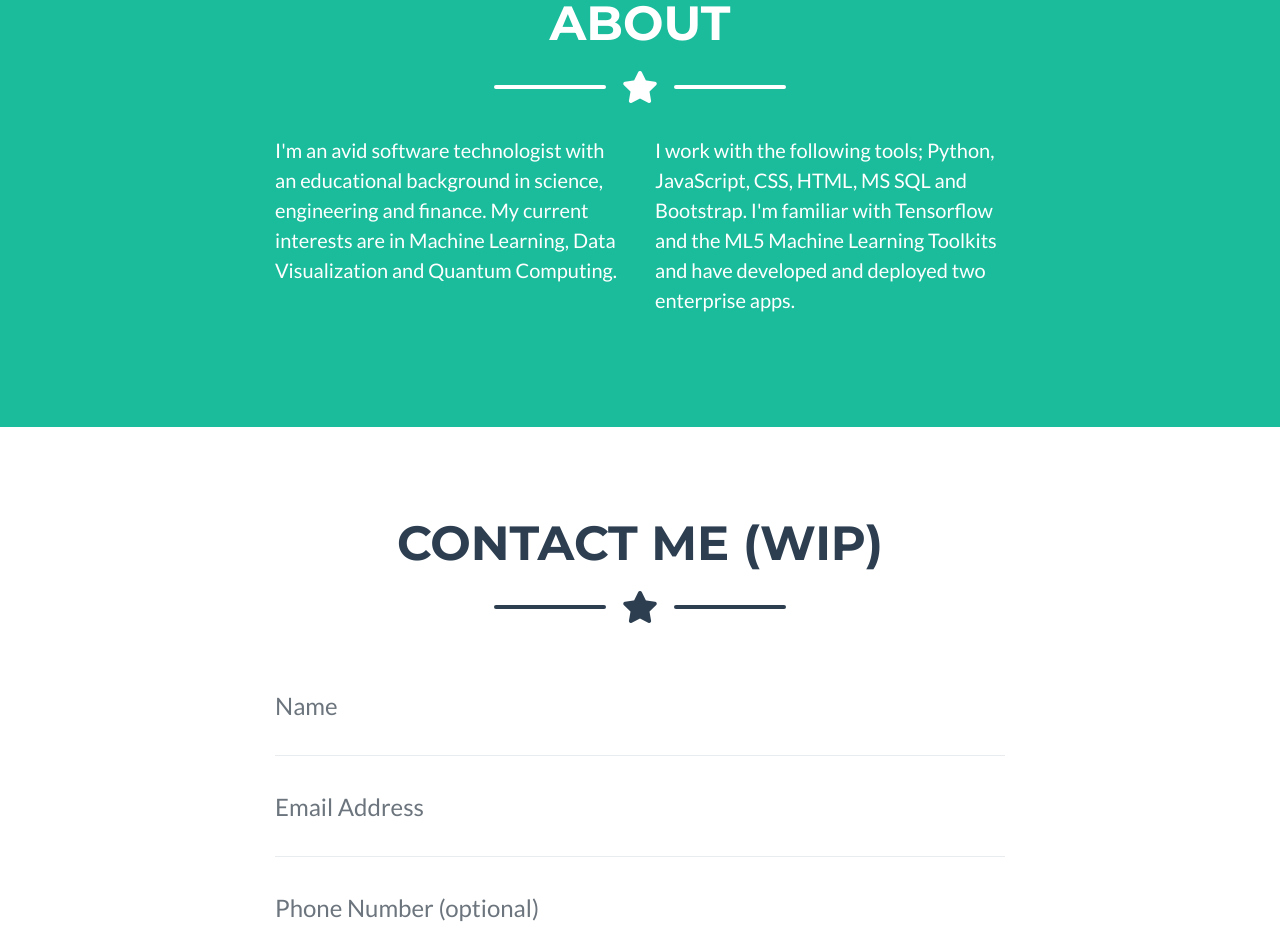
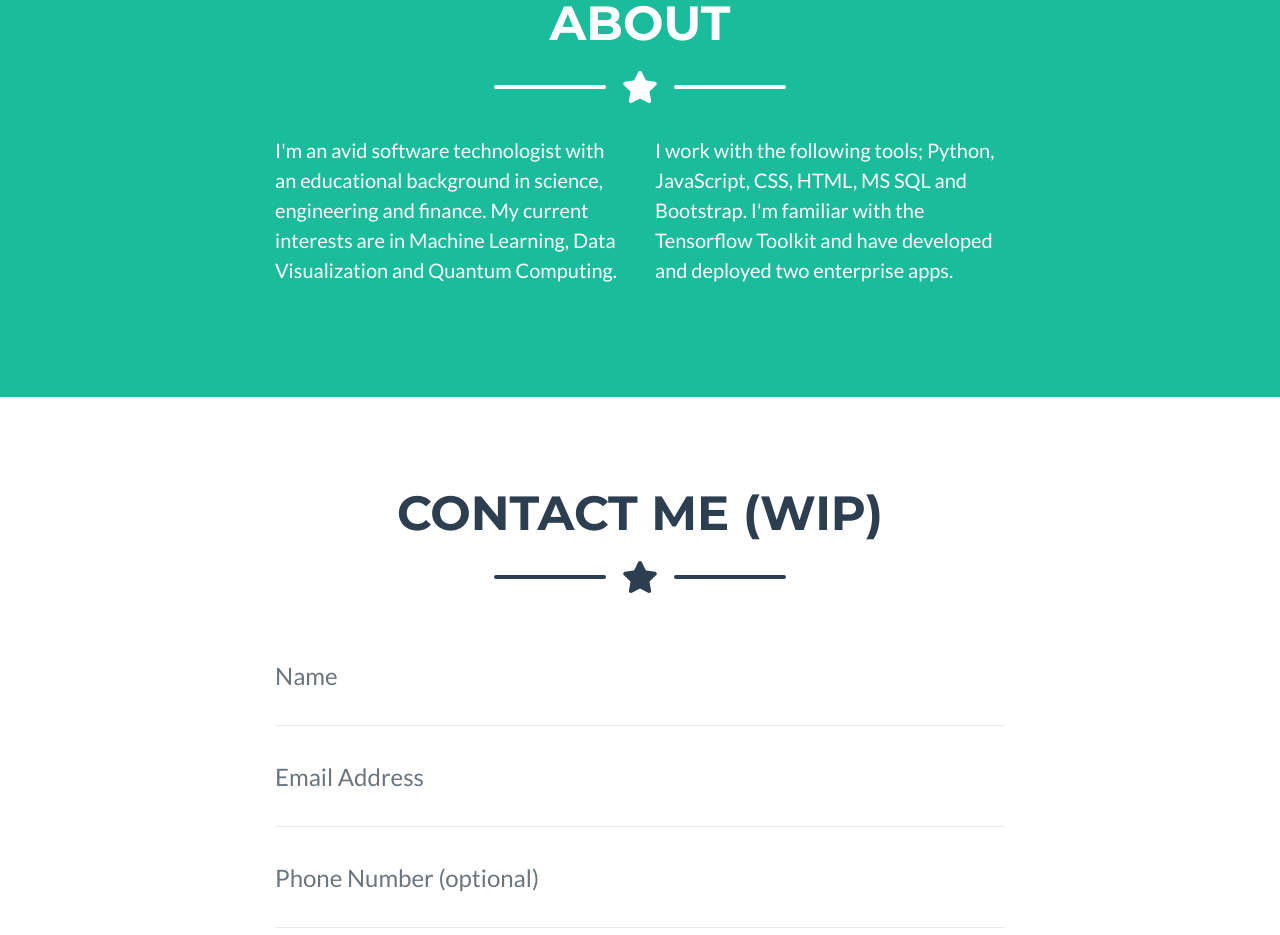
Before and after one commit to afminmax/afminmax-web, a website with bundled scripts: page index.html in a window 1280 px wide. Shown: the part 1771-2706 px from the top of the page. Built offline with nearby package versions, Linux system fonts and the light colour scheme.

Commit message:
updated about again. sigh.

```diff
--- a/index.html
+++ b/index.html
@@ -194,7 +194,7 @@
           <p class="lead">I'm an avid software technologist with an educational background in science, engineering and finance. My current interests are in Machine Learning, Data Visualization and Quantum Computing.</p>
         </div>
         <div class="col-lg-4 mr-auto">
-          <p class="lead">I work with the following tools; Python, JavaScript, CSS, HTML, MS SQL and Bootstrap. I'm familiar with Tensorflow and the ML5 Machine Learning Toolkits and have developed and deployed two enterprise apps. </p>
+          <p class="lead">I work with the following tools; Python, JavaScript, CSS, HTML, MS SQL and Bootstrap. I'm familiar with the Tensorflow Toolkit and have developed and deployed two enterprise apps. </p>
         </div>
       </div>
 
```
